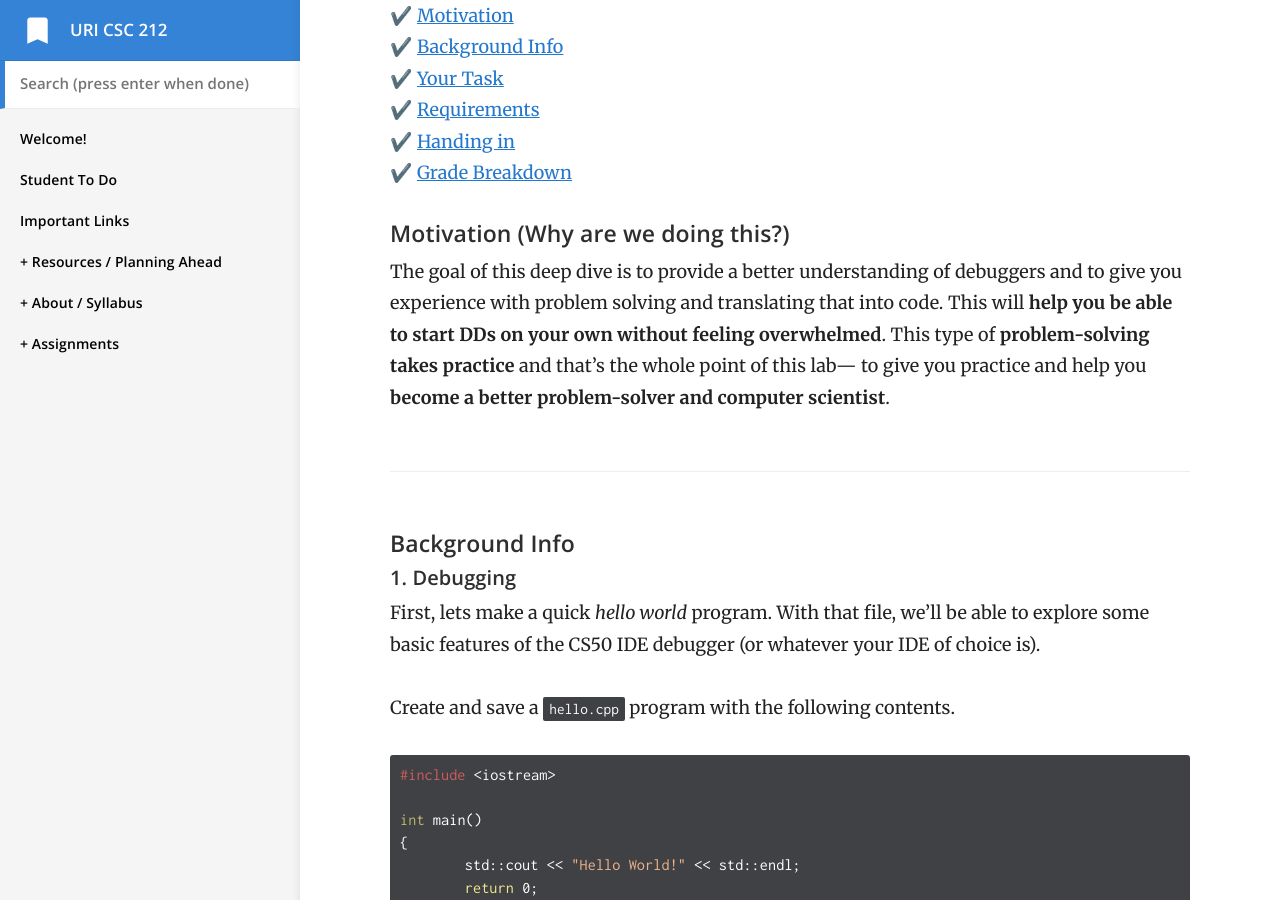
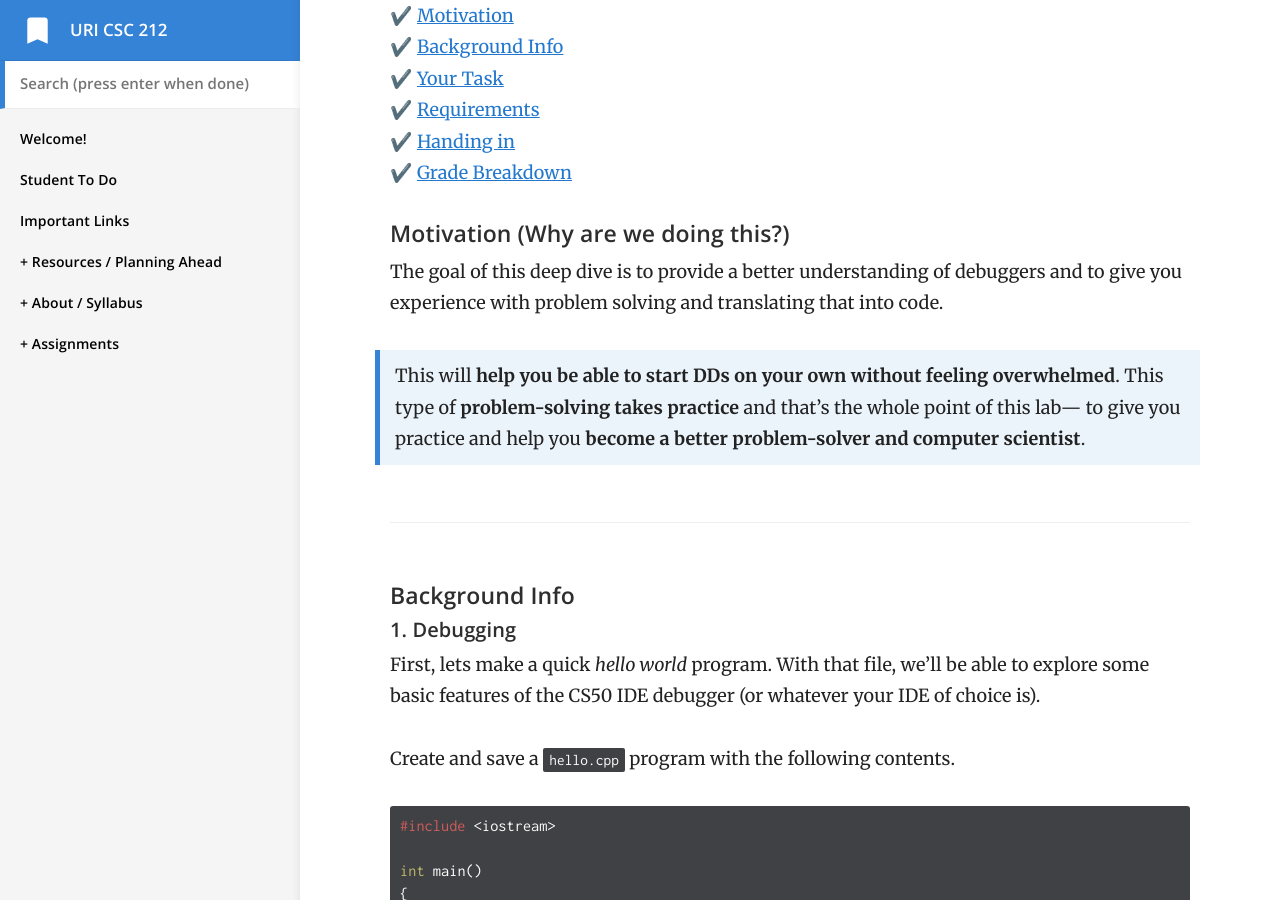
Before and after one commit to vcc-csc212/sp21-archive, a Jekyll site: the page built from _docs/labs/lab-05/lab-05.md, in a window 1280 px wide and 900 px high, scrolled down 356 px. Built offline with Jekyll 4.4.1, drawn with Linux system fonts in a browser that asks for light colours.

Commit message:
wording for purpose

```diff
--- a/_docs/labs/lab-05/lab-05.md
+++ b/_docs/labs/lab-05/lab-05.md
@@ -15,7 +15,9 @@ On this page:
 ✔️ [Grade Breakdown](#grading)
 
 #### Motivation (Why are we doing this?) {#motivation}
-The goal of this deep dive is to provide a better understanding of debuggers and to give you experience with problem solving and translating that into code. This will **help you be able to start DDs on your own without feeling overwhelmed**. This type of **problem-solving takes practice** and that’s the whole point of this lab— to give you practice and help you **become a better problem-solver and computer scientist**.
+The goal of this deep dive is to provide a better understanding of debuggers and to give you experience with problem solving and translating that into code.
+
+> This will **help you be able to start DDs on your own without feeling overwhelmed**. This type of **problem-solving takes practice** and that’s the whole point of this lab— to give you practice and help you **become a better problem-solver and computer scientist**.
 
 ---
 
```
